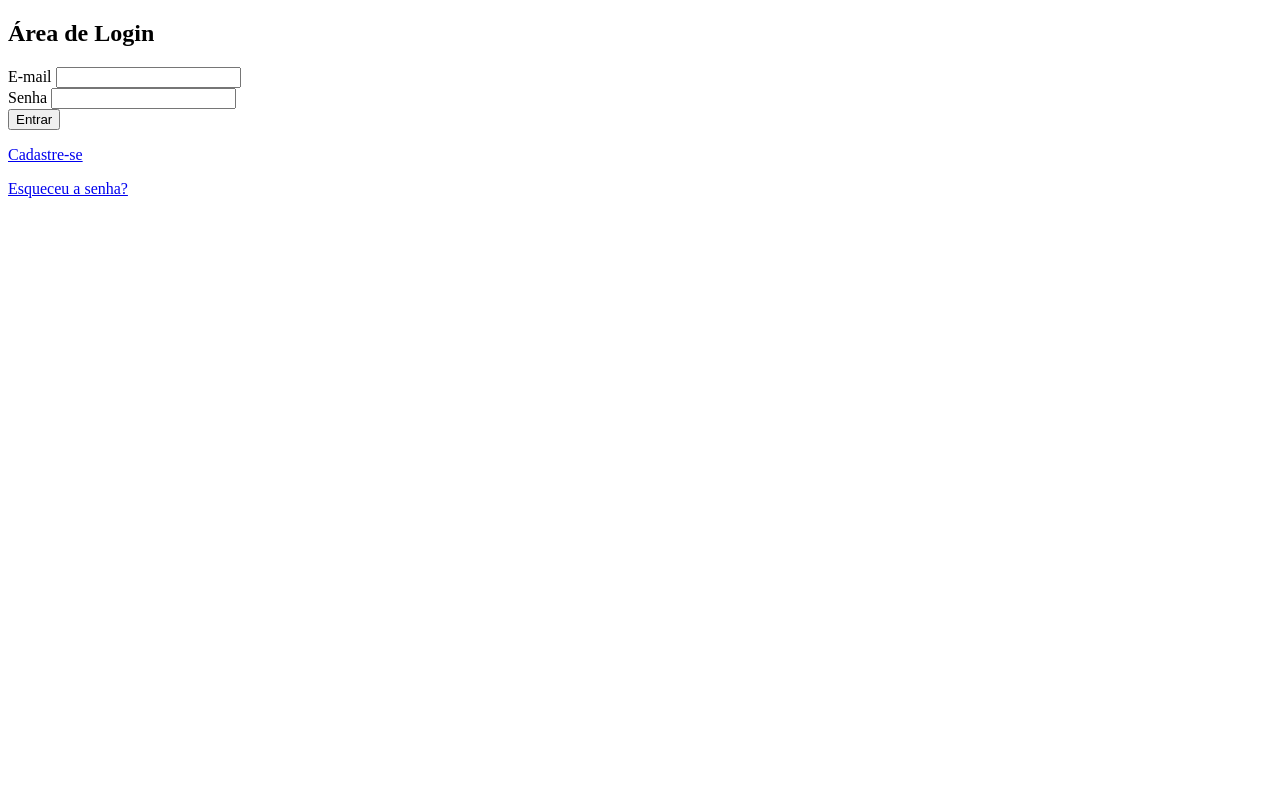
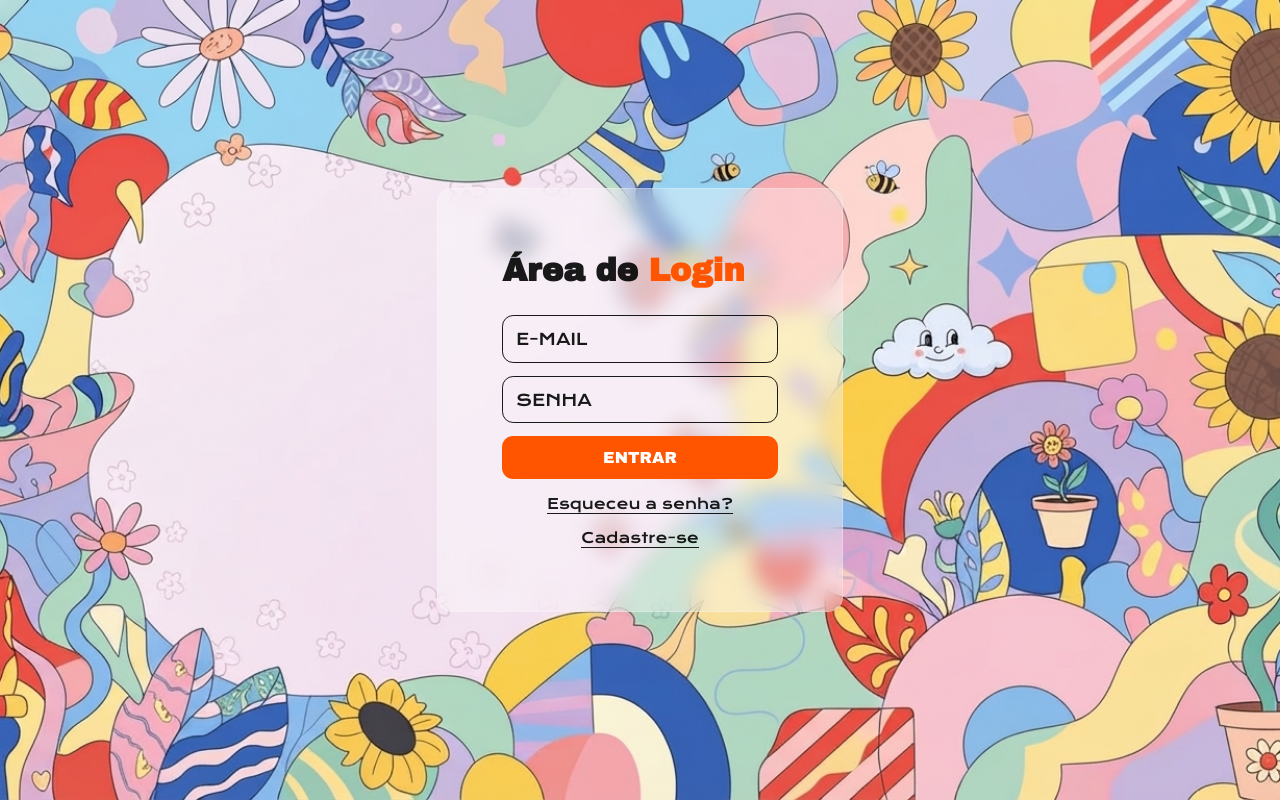
Before and after one commit to luisfelipereis205/projeto-login, a plain HTML site: page index.html in a window 1280 px wide. Drawn offline with nearby package versions, Linux system fonts and the light colour scheme; a web font is replaced by a local one.

Commit message:
feat: adiciona estilização à página de login

```diff
--- a/index.html
+++ b/index.html
@@ -1,31 +1,29 @@
-<!DOCTYPE html>
+<!doctype html>
 <html lang="pt-br">
   <head>
-    <meta charset="UTF-8">
-    <meta name="viewport" content="width=device-width, initial-scale=1.0">
+    <meta charset="UTF-8" />
+    <meta name="viewport" content="width=device-width, initial-scale=1.0" />
+    <link rel="stylesheet" href="style/index.css" />
     <title>Login</title>
   </head>
   <body>
-
-    <form action="/login" method="post" class="form-login"> <!-- o method="post" é normalmente usado para envio de credenciais, em vez de colocar a senha diretamente na URL como aconteceria com GET.-->
-        <h2 class="titulo-form">Área de Login</h2>
-
+    <form action="/login" method="post" class="form-login">
+      <!-- o method="post" é normalmente usado para envio de credenciais, em vez de colocar a senha diretamente na URL como aconteceria com GET.-->
+      <div class="form-container">
+          <h2 class="titulo-form">Área de <spam>Login</spam></h2>
           <div class="campo">
-            <label for="login">E-mail</label> <!-- O for do label deve ser igual ao id do input-->
-            <input type="email" id="login" name="login" required>
+            <!-- O for do label deve ser igual ao id do input-->
+            <input type="email" id="login" name="login" placeholder="E-mail" required />
           </div>
-
           <div class="campo">
-            <label for="senha">Senha</label>
-            <input type="password" id="senha" name="senha" required>
+            <input type="password" id="senha" name="senha" placeholder="Senha" required />
           </div>
-
           <button type="submit" class="btn">Entrar</button>
+          <div class="links">
+              <p><a href="#">Esqueceu a senha?</a></p>
+            <p><a href="cadastro.html">Cadastre-se</a></p>
+          </div>
+      </div>
     </form>
-
-    <div class="links">
-        <p><a href="cadastro.html">Cadastre-se</a></p>
-        <p><a href="#">Esqueceu a senha?</a></p>
-    </div>
   </body>
 </html>
--- /dev/null
+++ b/style/index.css
@@ -0,0 +1,127 @@
+@import url('https://fonts.googleapis.com/css2?family=Krona+One&display=swap');
+@import url('https://fonts.googleapis.com/css2?family=Archivo+Black&family=Krona+One&display=swap');
+@import url('https://fonts.googleapis.com/css2?family=Archivo+Black&family=Krona+One&family=Space+Grotesk:wght@300..700&display=swap');
+@import url('https://fonts.googleapis.com/css2?family=Archivo+Black&family=DynaPuff:wght@400..700&family=Krona+One&family=Space+Grotesk:wght@300..700&display=swap');
+
+
+
+* {
+    margin: 0;
+    padding: 0;
+    box-sizing: border-box;
+    font-family: var(--fonte-principal);
+}
+
+:root {
+    /* Cores do site */
+    --cor-principal: #000000e5;
+    --cor-login: #FFFFFF;
+    --laranja-vermelho: #FF5500;
+    --links-rodape: #2C4482;
+
+    /* fontes */
+    --fonte-principal: 'Inter', sans-serif;
+    --fonte-secundaria: 'Archivo Black', sans-serif;
+    --fonte-terciaria: "Krona One", sans-serif;
+}
+
+body {
+    background: url(/img/background.jpg) no-repeat center center fixed;
+    background-size: cover;
+}
+
+form {
+    display: flex;
+    flex-direction: column;
+    align-items: center;
+    justify-content: center;
+    height: 100vh;
+}
+
+div.form-container {
+    background: rgba(255, 255, 255, 0.379);
+    backdrop-filter: blur(10px);
+    border: 1px solid rgba(255, 255, 255, 0.223);
+    border-radius: 15px;
+    padding: 4rem;
+}
+
+form h2 {
+    color: var(--cor-principal);
+    font-size: 2rem;
+    margin-bottom: 1.7rem;
+    font-family: var(--fonte-secundaria);
+}
+
+h2 spam {
+    color: var(--laranja-vermelho);
+    font-family: var(--fonte-secundaria);
+}
+
+div.campo {
+    display: flex;
+    flex-direction: column;
+    margin-bottom: 0.8rem;
+}
+
+div.campo input {
+    padding: 0.8rem;
+    border: none;
+    border-radius: 0.7rem;
+    font-size: 1rem;
+    border: 1px solid var(--cor-principal);
+    background-color: transparent;
+}
+
+div.campo input:focus {
+    outline: none;
+    border-color: var(--laranja-vermelho);
+}
+
+div.campo input::placeholder {
+    text-transform: uppercase;
+    color: var(--cor-principal);
+    font-size: medium;
+    font-weight: 590;
+    font-family: var(--fonte-terciaria);
+}
+
+button {
+    background-color: var(--laranja-vermelho);
+    color: var(--cor-login);
+    font-family: var(--fonte-secundaria);
+    border: none;
+    border-radius: 0.7rem;
+    padding: 0.8rem 1rem;
+    font-size: 1rem;
+    cursor: pointer;
+    transition: background-color 0.3s ease;
+    width: 100%;
+    text-transform: uppercase;
+}
+
+button:hover {
+    background-color: #e75b15;
+}
+
+.links {
+    display: flex;
+    flex-direction: column;
+    align-items: center;
+    gap: 1rem;
+    margin-top: 1rem;
+    font-size: 0.9rem;
+}
+
+.links a {
+    color: var(--cor-principal);
+    text-decoration: none;
+    border-bottom: 1px solid var(--cor-principal);
+    font-family: var(--fonte-terciaria);
+    transition: color 0.3s ease;
+}
+
+.links a:hover {
+    color: var(--laranja-vermelho);
+    border-bottom: 1px solid var(--laranja-vermelho);
+}
```
Also changed, not shown: img/background.jpg (added). Lines whose indentation alone changed are shown as unchanged.
